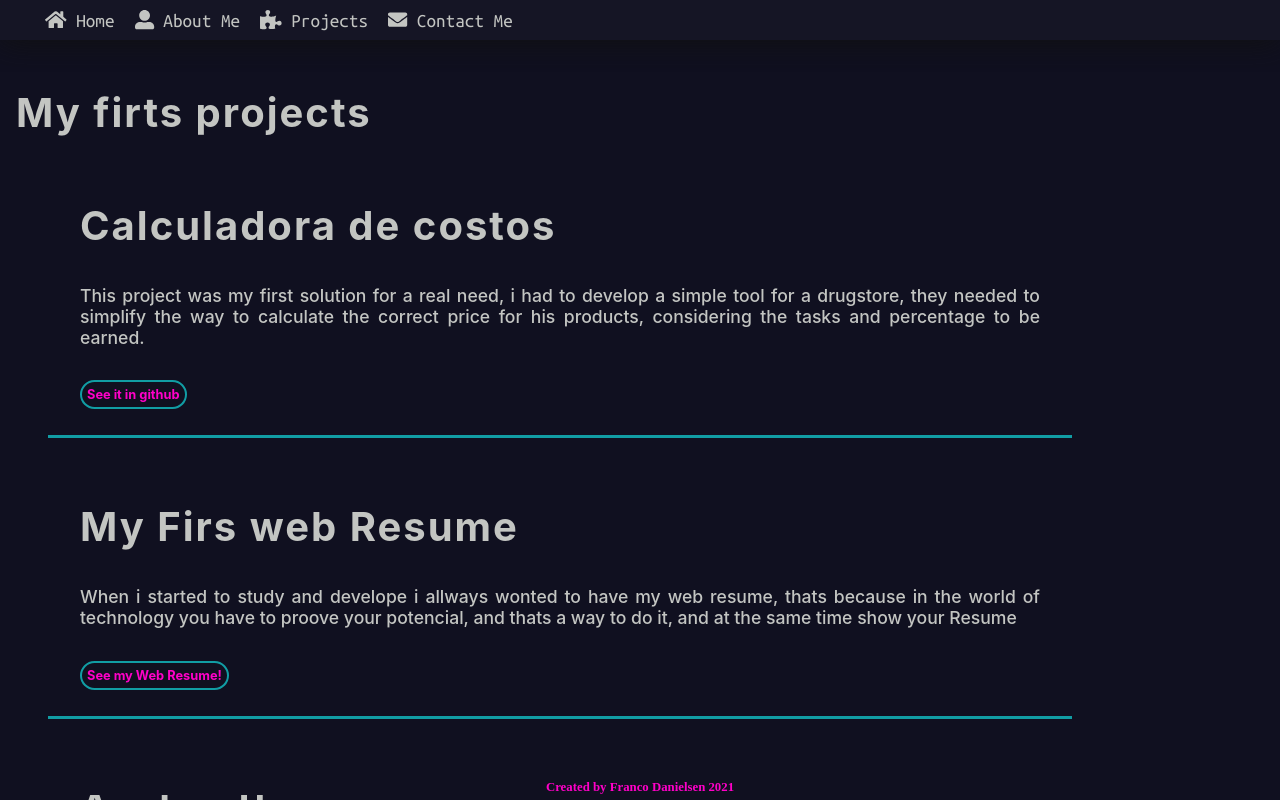
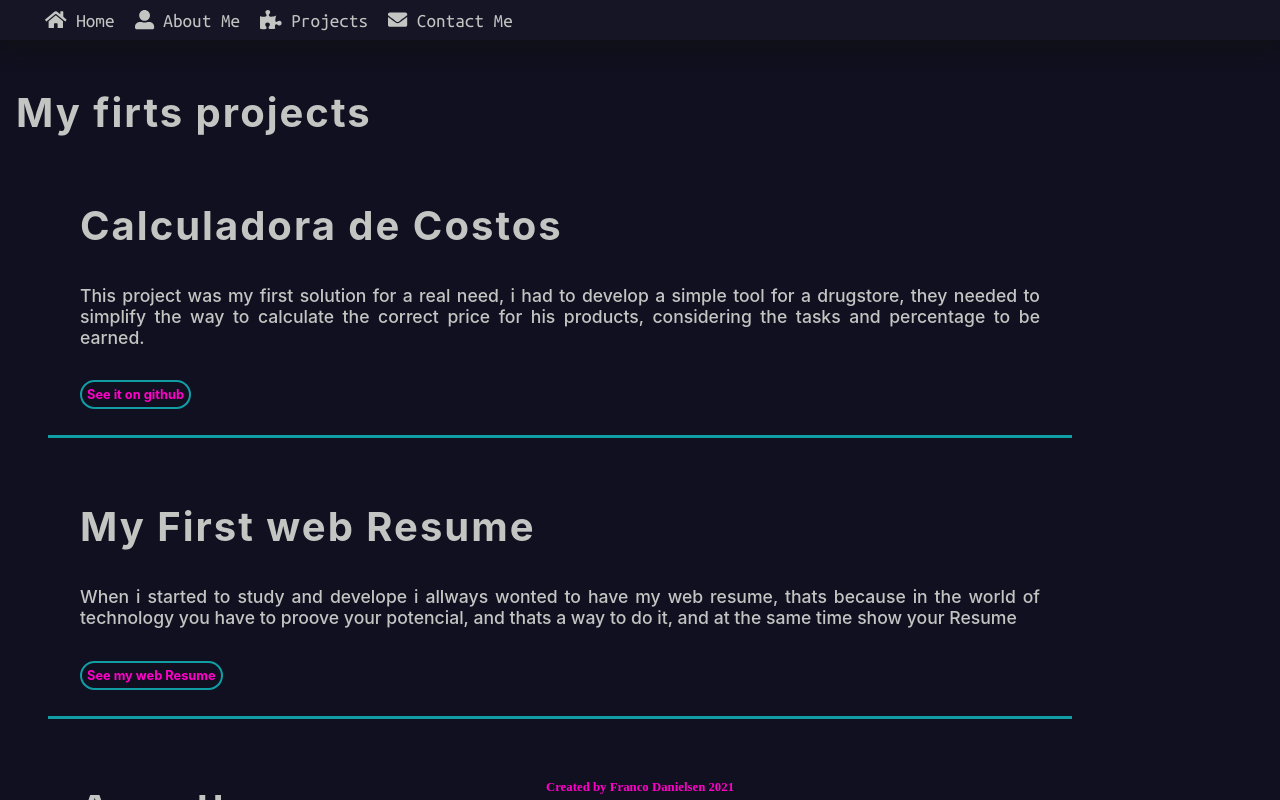
Before and after one commit to francoDani/portfolio, a React (Create React App) app: page /contact in a window 1280 px wide. Both pictures are taken after a click on the item "Projects". Shown: the top 800 px of the page. Built offline with nearby package versions, Linux system fonts and the light colour scheme.

Commit message:
projects data added

```diff
--- a/src/App.css
+++ b/src/App.css
@@ -66,22 +66,27 @@ body{
     0 0 20px var(--span-color),
     0 0 30px var(--span-color),
     0 0 40px var(--span-color),
-    0 0 50px var(--span-color);
+    0 0 50px var(--span-color),
+    0 0 60px var(--span-color),
+    0 0 70px var(--span-color);
     animation: glow 5s linear;
     animation-timing-function: steps(5, end);
 
   }
   @keyframes glow {
-    0.1%, 20.1%, 40.1%, 50.1%, 65.1%, 80.1%, 80%
+    0.1%, 20.1%, 40.1%, 50.1%, 65.1%, 80.1%, 81%, 90.2%
     {
       color: var(--white);
       text-shadow: 0 0 10px var(--span-color),
       0 0 20px var(--span-color),
       0 0 30px var(--span-color),
       0 0 40px var(--span-color),
-      0 0 50px var(--span-color);
+      0 0 50px var(--span-color),
+      0 0 60px var(--span-color),
+      0 0 70px var(--span-color);
     }
-    0%, 20%, 21%, 40%, 41.4%, 50%, 65%,100%{
+    0%, 20%, 21%, 40%, 41.4%, 50%, 65%, 80%, 90%,100%
+    {
       color: var(--span-off);
       text-shadow: none;
     }
@@ -328,35 +333,9 @@ body{
     font-weight: 900;
     color: var(--darkerBg);
     font-size: 1.4em;
-    animation: go 2s;
-    animation-direction: normal;
     margin-bottom: .3em;
     margin-top: 1em;
   }
-  @keyframes go {
-    0%{
-    transform: translate(130%);
-
-    }
-    50%{
-
-    }
-    100%{
-      transform: translate(0%);
-    }
-  }
-#span1
-{
-  animation-delay: .3s;
-}
-#span2
-{
-  animation-delay: .6s;
-}
-#span3
-{
-  animation-delay: 1.2s;
-}
 .contact-card ul li
 {
   font-weight: 500;
--- /dev/null
+++ b/src/components/Data/projectsData.jsx
@@ -0,0 +1,25 @@
+const projecData = [
+  {
+    tittle: "Calculadora de Costos",
+    contain:
+      "This project was my first solution for a real need, i had to develop a simple tool for a drugstore, they needed to         simplify the way to calculate the correct price for his products, considering the tasks and percentage to be earned.",
+    button: "See it on github",
+    path: "https://github.com/francoDani/costcalculator"
+  },
+  {
+    tittle: "My First web Resume",
+    contain:
+      "When i started to study and develope i allways wonted to have my web resume, thats because in the world of technology you have to proove your potencial, and thats a way to do it, and at the same time show your Resume",
+    button: "See my web Resume",
+    path: "https://github.com/francoDani/personalresume"
+  },
+  {
+    tittle: "Aweather app",
+    contain:
+      "This webApp allows me to work whit API's, a major resourse for web develope, and that was a way to practice my css, js and API handle.",
+    button: "Look how the weather will be",
+    path: "https://github.com/francoDani/weatherapp"
+  },
+];
+
+export default projecData;
--- a/src/components/contactCard.jsx
+++ b/src/components/contactCard.jsx
@@ -11,7 +11,7 @@ const contactCard = () =>{
                 <li><span><i><FontAwesomeIcon icon={faLocationArrow}/> </i>Address:</span> Juan José paso 750</li>
                 <li><span id="span1"><i><FontAwesomeIcon icon={faPhone}/> </i>Cellphone:</span> +54 9 381-6534-171</li>
                 <li><span id="span2"><i><FontAwesomeIcon icon={faMailBulk}/> </i>Email: </span> franco.danielsen@gmail.com</li>
-                <li><span id="span3"><i><FontAwesomeIcon icon={faLinkedin}/> </i>Linkedin: </span> tini.to/0P3</li>
+                <li><span id="span3"><i><FontAwesomeIcon icon={faLinkedin}/> </i>Linkedin: </span><a href="tini.to/0P3" target="_blank" rel="noreferrer">tini.to/0P3</a></li>
             </ul>
         </div>
     )
--- a/src/components/landing-container.jsx
+++ b/src/components/landing-container.jsx
@@ -1,9 +1,7 @@
 import Menu from './menu';
-import Presentation from './presentation';
+import Presentation from '../views/presentation/presentation';
 import AboutMe from './aboutMe'
 import Contact from '../views/contact'
-
-import Colors from './colors';
 import {
     BrowserRouter as Router,
     Switch,
--- a/src/components/menu.jsx
+++ b/src/components/menu.jsx
@@ -8,27 +8,25 @@ import {
   } from "react-router-dom";
 import { FontAwesomeIcon } from '@fortawesome/react-fontawesome'
 import { faBars, faCoffee, faTimes } from '@fortawesome/free-solid-svg-icons'
-import SidebarData from './sideData'
+import SidebarData from './Data/sideData'
 
 
 const Menu = () => {
 
-    const [overflow, setOverflow] = useState(false);
+    const [sidebar, setSidebar] = useState(false);
+
     const blockOverflow = () => {
-
-        if (overflow){
-            document.body.style.overflowY = "auto"
-            setOverflow(!overflow);
+        if (sidebar){
+            document.body.style.overflowY = "auto";
         }else{
             document.body.style.overflowY = "hidden";
-            setOverflow(true);
         }
     }
-
-    const [sidebar, setSidebar] = useState(false);
     const showSideBar = () =>{
-             setSidebar(!sidebar)
+            setSidebar(!sidebar)
+            if (window.screen.width < 900){
             blockOverflow();
+            }else{document.body.style.overflowY = "auto"};
         }
 
 
--- a/src/components/projects.jsx
+++ b/src/components/projects.jsx
@@ -1,9 +1,26 @@
+import projectsData from './Data/projectsData';
+
 
 const projects = () =>{
     return  <div className="landing-container__project-container">
         <h1>My firts projects</h1>
        <secction  className="landing-container__about-container__work">
-                <div className="card 1">
+                {projectsData.map((item,index) => {
+                    return(
+                        <div className={"card " + index} key={index}>
+                            <h1>{item.tittle}</h1>
+                            <p>{item.contain}</p>
+                            <a href={item.path} target="_blank" rel="noreferrer">{item.button}</a>
+                        </div>
+                    )
+                })}
+            </secction>
+    </div>
+}
+
+export default projects;
+
+/*<div className="card 1">
                     <h1>Calculadora de costos</h1>
                     <p>This project was my first solution for a real need, i had to develop a simple tool for a drugstore, they needed to
                         simplify the way to calculate the correct price for his products, considering the tasks and percentage to be earned.
@@ -24,9 +41,4 @@ const projects = () =>{
                         my css, js and API handle.
                     </p>
                     <a href="https://github.com/francoDani/weatherapp">Look how the weather will be</a>
-                </div>
-            </secction>
-    </div>
-}
-
-export default projects;
+                </div>*/
--- a/src/components/presentation.jsx
+++ b/src/views/presentation/presentation.jsx
@@ -1,7 +1,6 @@
 import { FontAwesomeIcon } from '@fortawesome/react-fontawesome'
 import { } from '@fortawesome/free-solid-svg-icons'
 import { faGit, faInstagram, faLinkedin } from '@fortawesome/free-brands-svg-icons'
-import Animation from './animation'
 
 const presentation = () => {
     return (
```
Also changed, not shown: src/components/Data/sideData.jsx (renamed from src/components/sideData.jsx).
